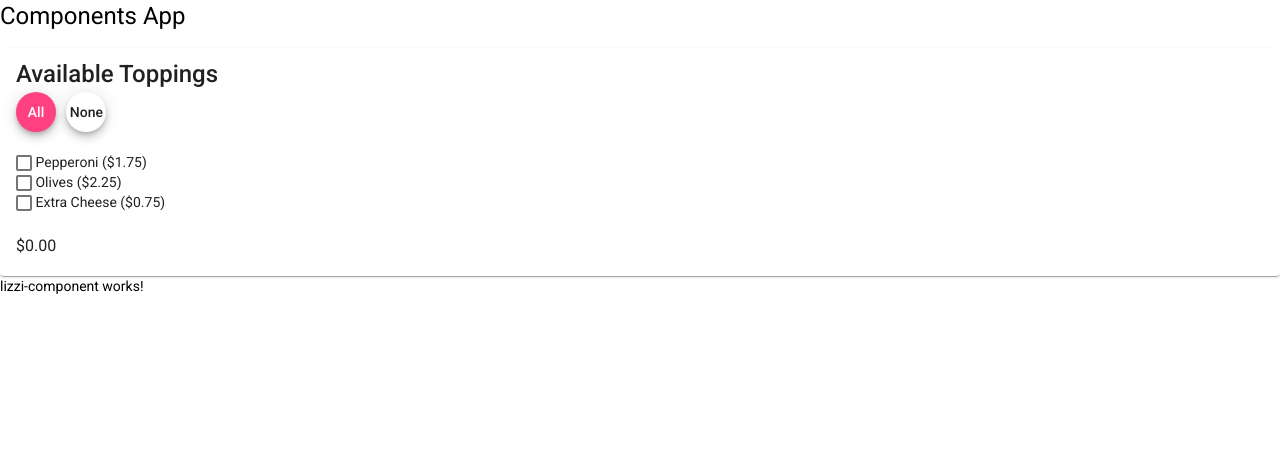
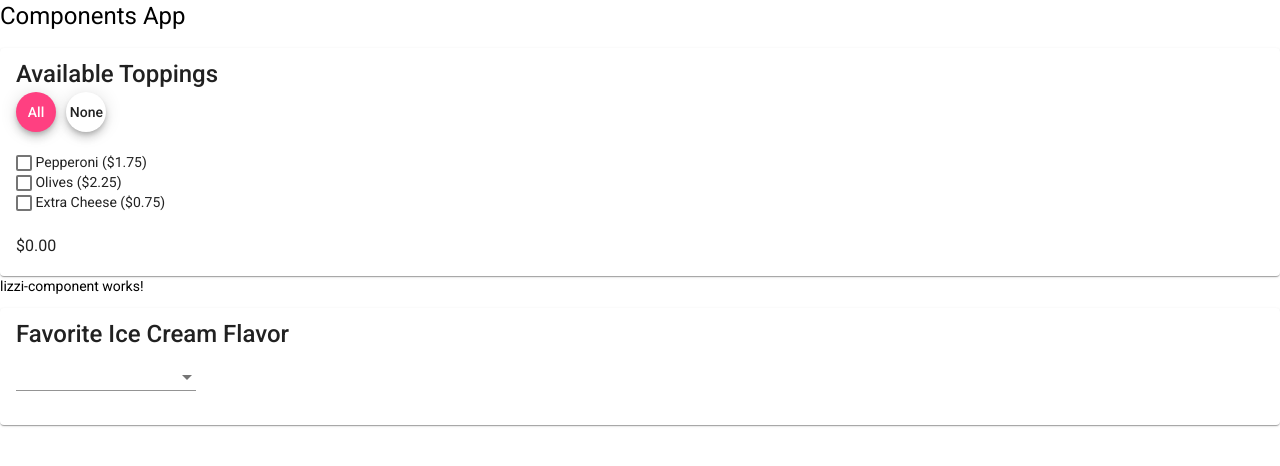
Before and after one commit to tsteelematc/components-5, an Angular app: page / in a window 1280 px wide. Shown: the top 466 px of the page. Built offline with nearby package versions, Linux system fonts and the light colour scheme.

Commit message:
select box built

```diff
--- a/src/app/app.module.ts
+++ b/src/app/app.module.ts
@@ -9,12 +9,15 @@ import { MatCardModule } from '@angular/material/card';
 import { MatCheckboxModule } from '@angular/material/checkbox';
 import { MatButtonModule } from '@angular/material/button';
 import { LizziComponentComponent } from './lizzi-component/lizzi-component.component';
+import { MatSelectModule } from '@angular/material/select';
+
 
 @NgModule({
   declarations: [
     AppComponent,
     PizzaToppingsComponent,
-    LizziComponentComponent
+    LizziComponentComponent,
+
   ],
   imports: [
     BrowserModule
@@ -23,6 +26,7 @@ import { LizziComponentComponent } from './lizzi-component/lizzi-component.compo
     , MatCardModule
     , MatCheckboxModule
     , MatButtonModule
+    , MatSelectModule
   ],
   providers: [],
   bootstrap: [AppComponent]
--- a/src/app/lizzi-component/lizzi-component.component.html
+++ b/src/app/lizzi-component/lizzi-component.component.html
@@ -1 +1,24 @@
 <p>lizzi-component works!</p>
+<mat-card>
+    <mat-card-title>Favorite Ice Cream Flavor</mat-card-title>
+    <mat-card-content>
+        <mat-form-field>
+            <mat-select>
+
+
+            </mat-select>
+
+
+        </mat-form-field>
+
+
+
+
+    </mat-card-content>
+
+
+
+
+
+
+</mat-card>
```
Also changed, not shown: src/app/pizza-toppings/pizza-toppings.component.html (line endings or trailing spaces).
